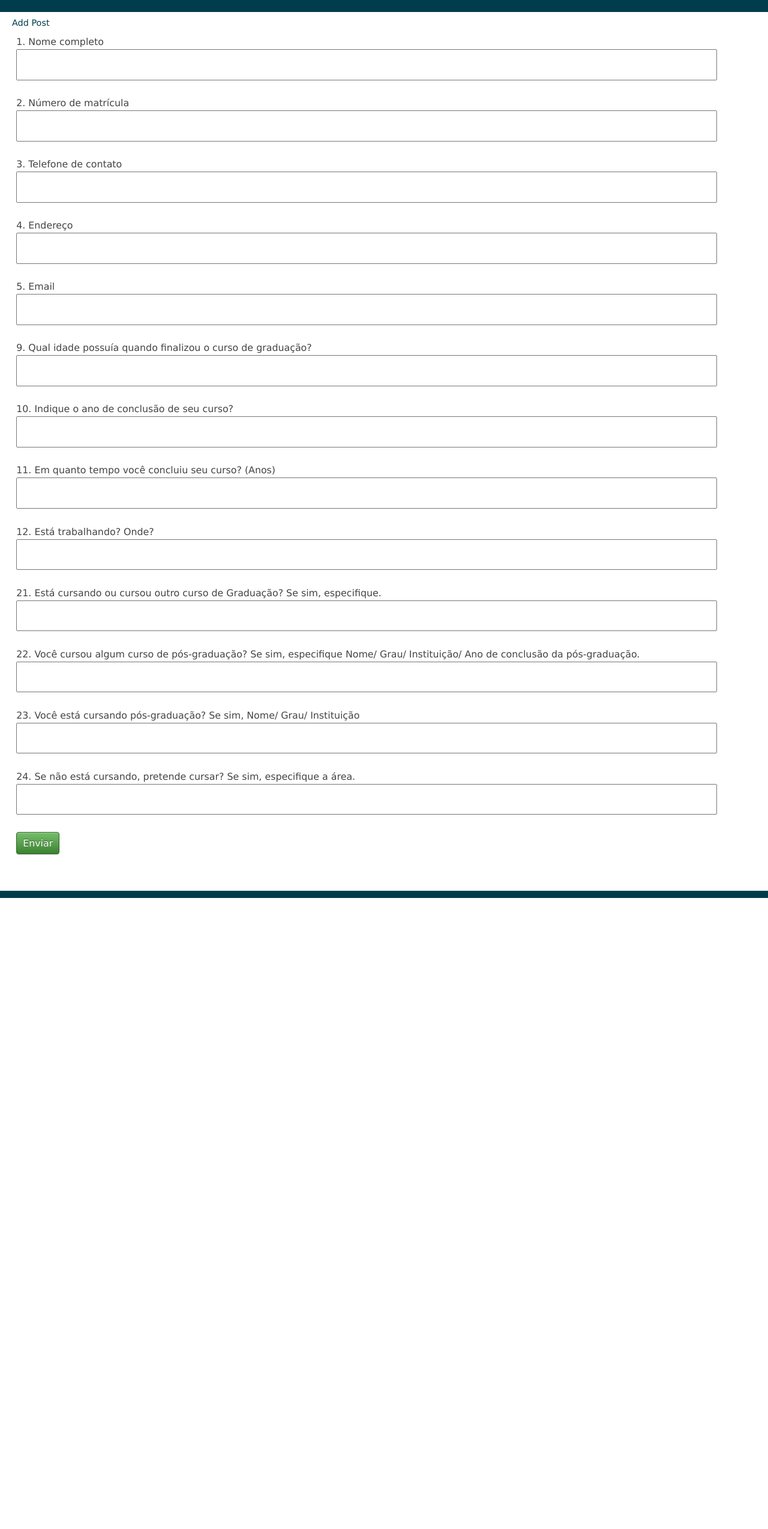
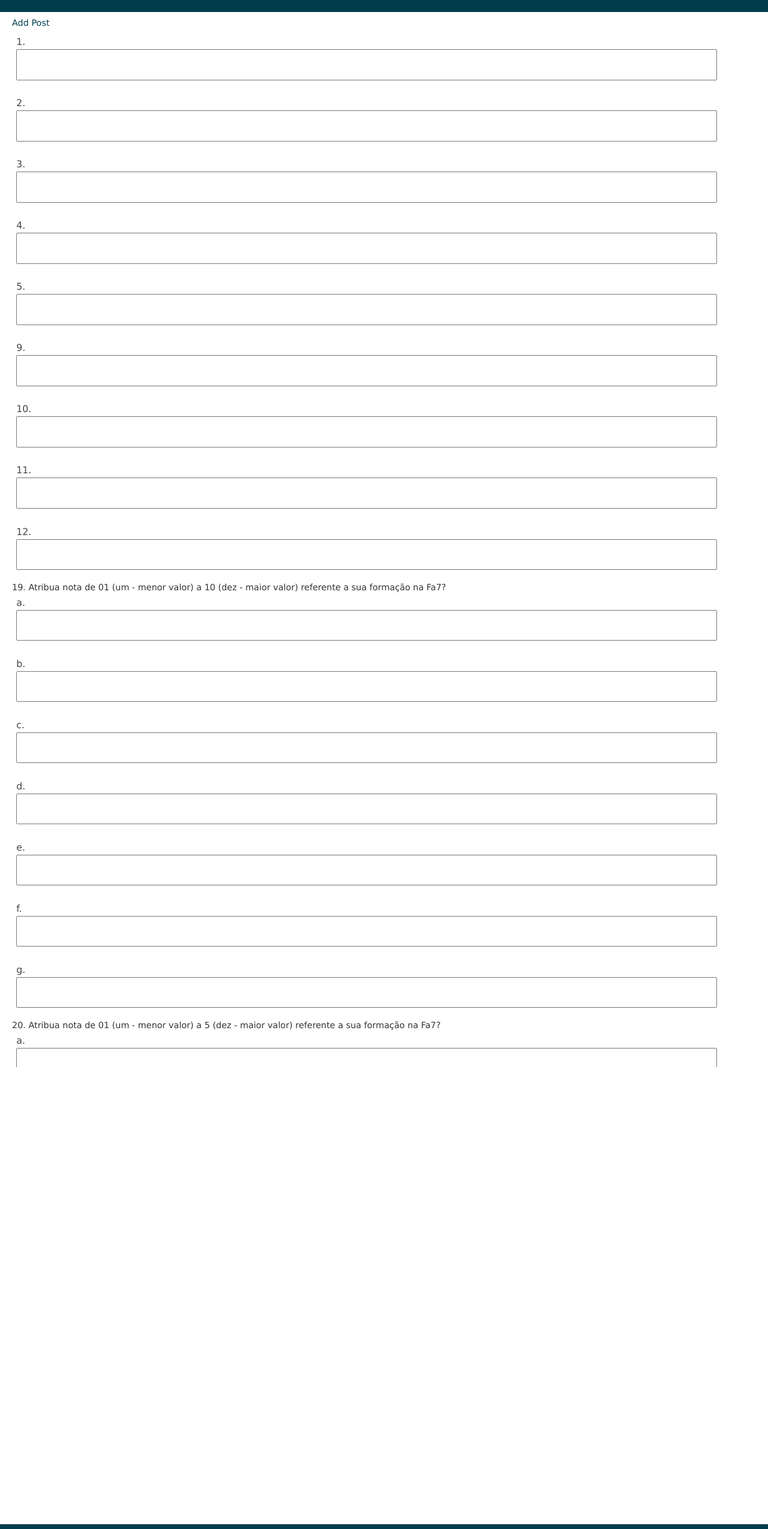
Before and after one commit to AndrePaiva/FormularioEgressos, a CakePHP app: the page made by app/View/Pages/home.ctp in a window 1280 px wide. Shown: the whole page at 60% size. Before the commit the page ends 1497 px from the top, so only its background shows below. Run offline with PHP 8.4 and a stand-in for CakePHP, Linux system fonts and the light colour scheme; the template is opened without the code that fills it, so the values that code supplies are empty; form fields are guessed from the names that the template uses; some libraries are stand-ins or nearby versions.

Commit message:
Formulario completo
Falta acertar as validações, e o negócio do Gabriel

```diff
--- a/app/Controller/EgressosController.php
+++ b/app/Controller/EgressosController.php
@@ -1,9 +1,8 @@
 <?php
-class EgressosController extends Controller {
-	public $uses = 'Egresso';
+class EgressosController extends AppController {
+	public $uses = array('Egresso');
 
 	public function index() {
-
 	}
 
 	public function add() {
--- /dev/null
+++ b/app/Model/Pergunta.php
@@ -0,0 +1,5 @@
+<?php
+
+class Pergunta extends AppModel {
+
+}
--- a/app/View/Pages/home.ctp
+++ b/app/View/Pages/home.ctp
@@ -2,74 +2,105 @@
 <h1>Add Post</h1>
 <?php
 
+
 echo $this->Form->create('Egresso', array('action' => 'add'));
-echo $this->Form->input('nome', array('label' => '1. Nome completo' ) );
-echo $this->Form->input('matricula', array('label' => '2. Número de matrícula' ) );
-echo $this->Form->input('telefone', array('label' => '3. Telefone de contato' ) );
-echo $this->Form->input('endereco', array('label' => '4. Endereço' ) );
-echo $this->Form->input('email', array('label' => '5. Email','rows' => '1'));
+echo $this->Form->input('nome', array('label' => '1. ' . utf8_encode($perguntas[0]['Pergunta']['nome_egresso'] )) );
+echo $this->Form->input('matricula', array('label' => '2. ' . utf8_encode($perguntas[0]['Pergunta']['numero_matricula'] )) );
+echo $this->Form->input('telefone', array('label' => '3. ' . utf8_encode($perguntas[0]['Pergunta']['telefone_contato'] )) );
+echo $this->Form->input('endereco', array('label' => '4. ' . utf8_encode($perguntas[0]['Pergunta']['endereco'] )) );
+echo $this->Form->input('email', array('label' => '5. ' . utf8_encode($perguntas[0]['Pergunta']['email'] )));
 
 $options=array('masculino'=>'Masculino','feminino'=>'Feminino');
-$attributes=array('legend' => '6. Genero do concluinte:');
+$attributes=array('legend' => '6. ' . utf8_encode($perguntas[0]['Pergunta']['genero_concluinte']));
 echo $this->Form->radio('genero',$options,$attributes);
 
 
 $options=array('solteiro'=>'Solteiro(a)','casado'=>'Casado(a)', 'separado' => 'Separado(a)', 'divorciado' => 'Divorciado(a)', 'viuvo' => 'Viúvo(a)');
-$attributes=array('legend' => '7. Estado civil:');
+$attributes=array('legend' => '7. '. utf8_encode($perguntas[0]['Pergunta']['estado_civil']));
 echo $this->Form->radio('estado_civil',$options,$attributes);
 
 $options=array('administração' => 'Arquitetura', 'ciências contábeis'=>'Ciências Contábeis','direito'=>'Direito', 'enganheria de produção'=>'Engenharia de Produção', 'jornalismo'=>'Jornalismo', 'pedagogia'=>'Pedagogia', 'publicidade e propaganda'=>'Publicidade e Propaganda', 'sistemas de informação'=>'Sistemas de Informação', 'graduação tecnológica design gráfico'=>'Graduação Tecnológica Design Gráfico', 'graduação tecnológica negócios imobiliários'=>'Graduação TecnológicaNegócios Imobiliários' );
-$attributes=array('legend' => '8. Curso concluído na FA7:');
+$attributes=array('legend' => '8. '. utf8_encode($perguntas[0]['Pergunta']['curso_concluido']));
 echo $this->Form->radio('curso_concluido_fa7',$options,$attributes);
 
-echo $this->Form->input('idade_conclusao', array('label' => '9. Qual idade possuía quando finalizou o curso de graduação?' ) );
+echo $this->Form->input('idade_conclusao', array('label' => '9. '. utf8_encode($perguntas[0]['Pergunta']['idade_finalizacao'] ) ));
 
-echo $this->Form->input('ano_conclusao', array('label' => '10. Indique o ano de conclusão de seu curso?' ) );
+echo $this->Form->input('ano_conclusao', array('label' => '10. '. utf8_encode($perguntas[0]['Pergunta']['ano_conclusao'] ) ));
 
-echo $this->Form->input('tempo_curso', array('label' => '11. Em quanto tempo você concluiu seu curso? (Anos)' ) );
+echo $this->Form->input('tempo_curso', array('label' => '11. ' . utf8_encode($perguntas[0]['Pergunta']['tempo_curso']) ));
 
-echo $this->Form->input('trabalhando', array('label' => '12. Está trabalhando? Onde?' ) );
+echo $this->Form->input('trabalhando', array('label' => '12. ' . utf8_encode($perguntas[0]['Pergunta']['trabalhando'] ) ));
 
 $options=array('sim'=>'Sim','não'=>'Não');
-$attributes=array('legend' => '13. Este emprego é na sua área de formação?');
+$attributes=array('legend' => '13. ' . utf8_encode($perguntas[0]['Pergunta']['area_curso']));
 echo $this->Form->radio('emprego_area',$options,$attributes);
 
 $options=array('até seis meses'=>'até seis meses', 'de 7 meses a 1 ano'=>'de 7 meses a 1 ano', 'de 1 a 2 anos'=>'de 1 a 2 anos', 'mais de 2 anos'=>'mais de 2 anos' );
-$attributes=array('legend' => '14. Há quanto tempo está neste emprego?');
+$attributes=array('legend' => '14. ' . utf8_encode($perguntas[0]['Pergunta']['tempo_emprego']));
 echo $this->Form->radio('tempo_emprego',$options,$attributes);
 
 $options=array('Atendimento'=>'Atendimento', 'Função Administrativa'=>'Função Administrativa', 'Gerente'=>'Gerente', 'Proprietário'=>'Proprietário', 'Vendedor'=>'Vendedor');
-$attributes=array('legend' => '15. Sua atual função neste trabalho:');
+$attributes=array('legend' => '15. '. utf8_encode($perguntas[0]['Pergunta']['funcao_trabalho']));
 echo $this->Form->radio('funcao_trabalho',$options,$attributes);
 
 $options=array('Comércio'=>'Comércio', 'ONG'=>'ONG', 'Setor Público'=>'Setor Público', 'Indústria'=>'Indústria', 'Serviço'=>'Serviço');
-$attributes=array('legend' => '16. Setor de atuação da organização em que estágio/trabalha atualmente:');
+$attributes=array('legend' => '16. '. utf8_encode($perguntas[0]['Pergunta']['setor_organizacao']));
 echo $this->Form->radio('setor_atauacao',$options,$attributes);
 
 $options=array('Privada'=>'Privada','Pública'=>'Pública', 'Organização não Governamental'=>'Organização não Governamental');
-$attributes=array('legend' => '17. A empresa na qual exerce sua função é:');
-echo $this->Form->radio('empresa
-	',$options,$attributes);
+$attributes=array('legend' => '17. '. utf8_encode($perguntas[0]['Pergunta']['empresa_funcao']));
+echo $this->Form->radio('empresa',$options,$attributes);
 
 $options=array('até 1 salário mínimo(R$724,00)'=>'até 1 salário mínimo(R$724,00)','De R$724,00 até R$2.172,00'=>'De R$724,00 até R$2.172,00', 'De R$2.173,00 até R$3.344,00'=>'De R$2.173,00 até R$3.344,00','De R$3.345,00 até R$4.800,00' =>'De R$3.345,00 até R$4.800,00','De R$4.800,00 até R$6.515,00' => 'De R$4.800,00 até R$6.515,00','De R$6.516,00 até R$8.688,00' => 'De R$6.516,00 até R$8.688,00','Acima de R$8.688,00' => 'Acima de R$8.688,00');
-$attributes=array('legend' => '18.	Indique sua faixa salarial:');
+$attributes=array('legend' => '18. '. utf8_encode($perguntas[0]['Pergunta']['salario']));
 echo $this->Form->radio('faixa_salarial
 	',$options,$attributes);
 
 //questao 19
+echo "19. Atribua nota de 01 (um - menor valor) a 10 (dez - maior valor) referente a sua formação na Fa7? <br/>";
+$options = array('type'=>'number', 'min' => 1, 'max' => 10, 'label'=>'a.'. utf8_encode($perguntas[0]['Pergunta']['conteudos_programas']));
+echo $this ->Form->input('conteudos_programas', $options);
+
+$options = array('type'=>'number', 'min' => 0, 'max' => 10, 'label'=>'b. '. utf8_encode($perguntas[0]['Pergunta']['termos_experiencia']));
+echo $this ->Form->input('termos_experiencia', $options);
+
+$options = array('type'=>'number', 'min' => 0, 'max' => 10, 'label'=>'c. '. utf8_encode($perguntas[0]['Pergunta']['formacao_teorica']));
+echo $this ->Form->input('formacao_teorica', $options);
+
+$options = array('type'=>'number', 'min' => 0, 'max' => 10, 'label'=>'d. '. utf8_encode($perguntas[0]['Pergunta']['formacao_cidadania']));
+echo $this ->Form->input('formacao_cidadania', $options);
+
+$options = array('type'=>'number', 'min' => 0, 'max' => 10, 'label'=>'e. '. utf8_encode($perguntas[0]['Pergunta']['formacao_contexto']));
+echo $this ->Form->input('formacao_contexto', $options);
+
+$options = array('type'=>'number', 'min' => 0, 'max' => 10, 'label'=>'f. '. utf8_encode($perguntas[0]['Pergunta']['formacao_flexibilidade']));
+echo $this ->Form->input('formacao_flexibilidade', $options);
+
+$options = array('type'=>'number', 'min' => 0, 'max' => 10, 'label'=>'g. '. utf8_encode($perguntas[0]['Pergunta']['disciplina_estagio']));
+echo $this ->Form->input('disciplina_estagio', $options);
 
 //questao 20
+echo "20. Atribua nota de 01 (um - menor valor) a 5 (dez - maior valor) referente a sua formação na Fa7? <br/>";
 
-echo $this->Form->input('outro_curso', array('label' => '21. Está cursando ou cursou outro curso de Graduação? Se sim, especifique.' ) );
+$options = array('type'=>'number', 'min' => 0, 'max' => 10, 'label'=>'a.'. utf8_encode($perguntas[0]['Pergunta']['ensino']));
+echo $this ->Form->input('ensino', $options);
 
-echo $this->Form->input('pos_graducacao', array('label' => '22.	Você cursou algum curso de pós-graduação? Se sim, especifique Nome/ Grau/ Instituição/ Ano de conclusão da pós-graduação.' ) );
+$options = array('type'=>'number', 'min' => 0, 'max' => 10, 'label'=>'b. '. utf8_encode($perguntas[0]['Pergunta']['estrutura']));
+echo $this ->Form->input('estrutura', $options);
 
-echo $this->Form->input('cursando', array('label' => '23. Você está cursando pós-graduação? Se sim, Nome/ Grau/ Instituição' ) );
+$options = array('type'=>'number', 'min' => 0, 'max' => 10, 'label'=>'c. '. utf8_encode($perguntas[0]['Pergunta']['reconhecimento']));
+echo $this ->Form->input('reconhecimento', $options);
 
-echo $this->Form->input('pretende_cursar', array('label' => '24. Se não está cursando, pretende cursar? Se sim, especifique a área.' ) );
+echo $this->Form->input('outro_curso', array('label' => '21. '. utf8_encode($perguntas[0]['Pergunta']['cursando_ou'] ) ));
+
+echo $this->Form->input('pos_graducacao', array('label' => '22. '. utf8_encode($perguntas[0]['Pergunta']['cursou_pos'] ) ));
+
+echo $this->Form->input('cursando', array('label' => '23. ' . utf8_encode($perguntas[0]['Pergunta']['cursando_pos']) ));
+
+echo $this->Form->input('pretende_cursar', array('label' => '24. '. utf8_encode($perguntas[0]['Pergunta']['pretende_cursar'] ) ));
 
 $options=array('sim'=>'Sim','não'=>'Não');
-$attributes=array('legend' => '25. Você recomendaria seu curso para outras pessoas?');
+$attributes=array('legend' => '25. '. utf8_encode($perguntas[0]['Pergunta']['recomendaria_curso'] ));
 echo $this->Form->radio('recomendaria',$options,$attributes);
 
 echo $this->Form->end('Enviar');
```
Also changed, not shown: app/Controller/PagesController.php (+7 -1 lines), app/Controller/PerguntasController.php (added, +7 -0 lines), app/Model/Egresso.php (+24 -2 lines).
